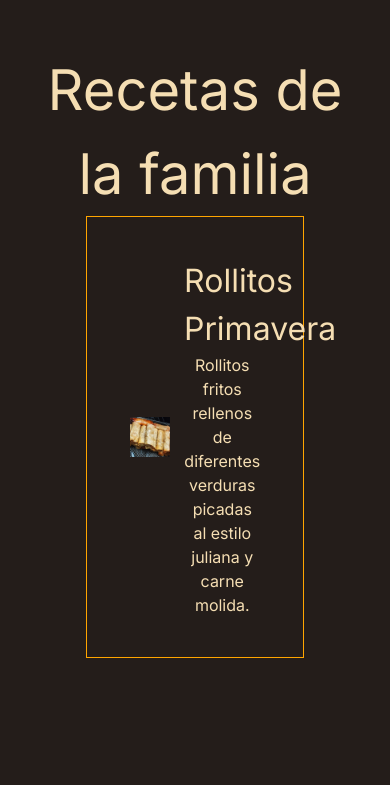
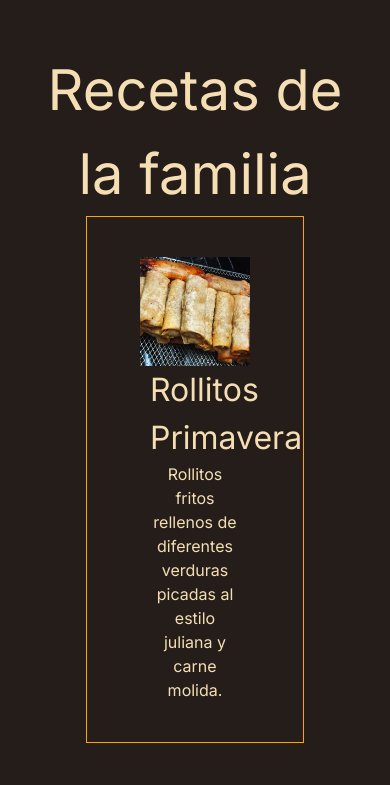
Before and after one commit to mabysmal/recetario, a Next.js app: page / in a window 390 px wide. Shown: the top 785 px of the page. Built offline with nearby package versions, Linux system fonts and the light colour scheme.

Commit message:
css fixed for mobile version

```diff
--- a/app/styles.css
+++ b/app/styles.css
@@ -1,7 +1,6 @@
 body {
   background-color: rgb(36, 29, 26);
   font-family: "Roboto";
-
 }
 
 .title {
@@ -11,11 +10,9 @@ body {
   justify-content: center;
   display: flex;
   padding-top: 3rem;
-
 }
 
 div.card-content {
-
   display: flex;
   flex-flow: row-reverse nowrap;
   justify-content: center;
@@ -23,10 +20,7 @@ div.card-content {
   align-content: space-around;
   width: 70%;
   margin-bottom: 3rem;
-
 }
-
-
 
 div.text-cards {
   flex-flow: column;
@@ -35,7 +29,6 @@ div.text-cards {
   width: 66%;
   text-decoration: none;
   padding-left: 10%;
-
 }
 
 img.cardimg {
@@ -67,10 +60,11 @@ img.cardimg {
 }
 
 .cardsContainer {
-display: flex;
-flex-direction: column;
-justify-content: center;
+  display: flex;
+  flex-direction: column;
+  justify-content: center;
 }
+
 
 @media screen and (max-width: 600px) {
   .EntireContainer {
@@ -86,7 +80,6 @@ justify-content: center;
     width: 70%;
 
   }
-
 
   .cards {
     display: flex;
@@ -111,17 +104,27 @@ justify-content: center;
 
   }
 
-  .card-content {
-    border: solid orange 1px;
+  div.card-content {
+    display: flex;
+    flex-direction: column-reverse;
+    justify-content: center;
+  }
+
+  img.cardimg {
+    width: 80%;
+    display: flex;
+    order: 2;
 
   }
 
-
+  div.text-cards{
+    padding: 0;
+  }
 }
 
 
 
-/*
+  /*
 ///////////////////////////////////////////////
 
 /* body {
```
Also changed, not shown: app/recetas/[id]/styles.css (+6 -4 lines).
